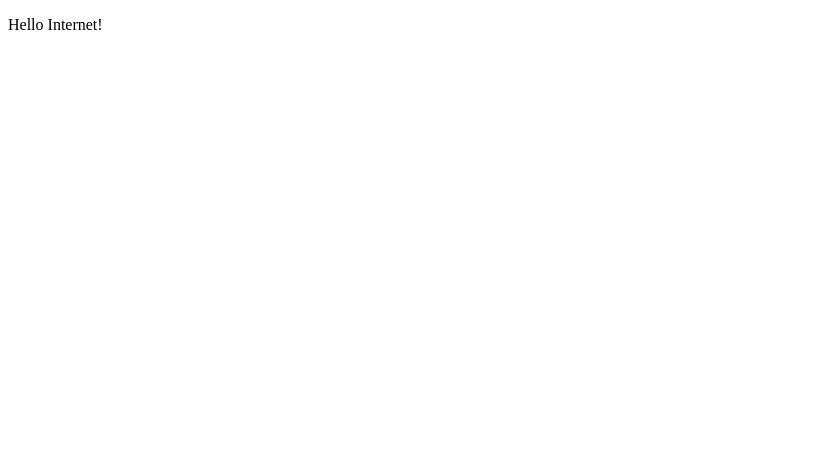
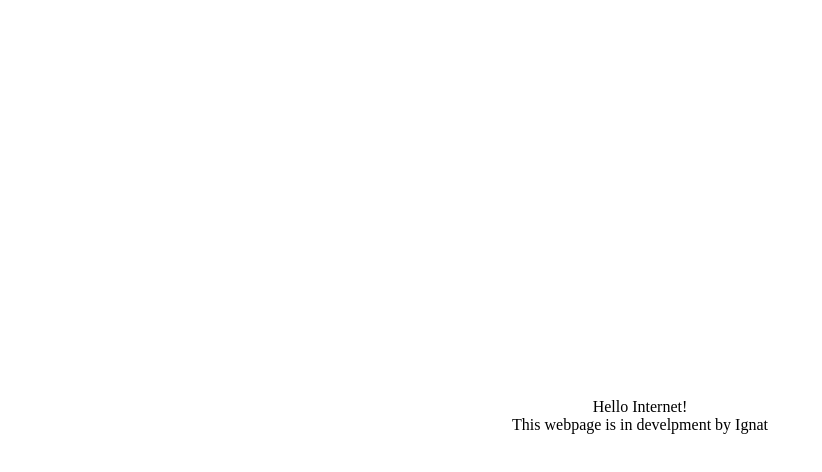
Before and after one commit to ignat980/website, a plain HTML site: page index.html in a window 1280 px wide. Shown: the whole page, without its empty margins (0-822 px from the left). Drawn offline with Linux system fonts and the light colour scheme.

Commit message:
Centered text
Css???!?!?!

```diff
--- /dev/null
+++ b/ignatspace-stylin.css
@@ -0,0 +1,27 @@
+:root {
+height:100vh;
+
+}
+#Welcome{
+	/*margin: 0 auto;
+	border-radius: 1em;*/
+	padding: 1em;
+}
+
+p.centeredText{
+    position: absolute;
+    top: 50%;
+    left: 50%;
+    margin-right: -50%;
+    transform: translate(-50%, -50%);
+	text-align: center;
+}
+
+.fullContainer{
+	height: 100%;
+	width: 100%;
+    /*position: relative;*/
+}
+.noMargin{
+	margin: 0 0;
+}
--- a/index.html
+++ b/index.html
@@ -1,15 +1,34 @@
 <!DOCTYPE html>
-<html>
+<html lang="en-US">
 	<head>
 		<!-- Hi, this is my source code -->
+		<title>Ignat's site</title>
 		<meta charset="utf-8">
 		<meta http-equiv="X-UA-Compatible" content="IE=edge">
-	<meta name=description content="This is Ignat's website">
-	<meta name=viewport content="width=device-width, initial-scale=1">
-	<title>Ignat's site</title>
-	<link rel="stylesheet" href="">
+		<meta name="viewport" content="width=device-width, initial-scale=1">
+		<meta name="Description" content="This is Ignat's personal website">
+		<meta name="author" content="Ignat">
+		<link rel="stylesheet" href="ignatspace-stylin.css">
+		<script>
+		function dance(){
+			//TODO:fancy function
+		}
+		</script>
+
 	</head>
-<body>
-	<p>Hello Internet!</p>
+	<body class="fullContainer noMargin">
+		<div class="fullContainer">
+			<p id="Welcome" class="centeredText" onclick="">Hello Internet!<br> This webpage is in develpment by Ignat</p>
+		</div>
+		<!-- Lel get trackered -->
+		<!-- Trackerding disabled temporarily, as it had slowed down my webpage -->
+		<!--<script>
+		(function(i,s,o,g,r,a,m){i['GoogleAnalyticsObject']=r;i[r]=i[r]||function(){
+		(i[r].q=i[r].q||[]).push(arguments)},i[r].l=1*new Date();a=s.createElement(o),
+		m=s.getElementsByTagName(o)[0];a.async=1;a.src=g;m.parentNode.insertBefore(a,m)
+		})(window,document,'script','//www.google-analytics.com/analytics.js','ga');
+		ga('create', 'UA-61893763-1', 'auto');
+		ga('send', 'pageview');
+		</script>-->
 	</body>
 </html>
```
Lines whose indentation alone changed are shown as unchanged.
